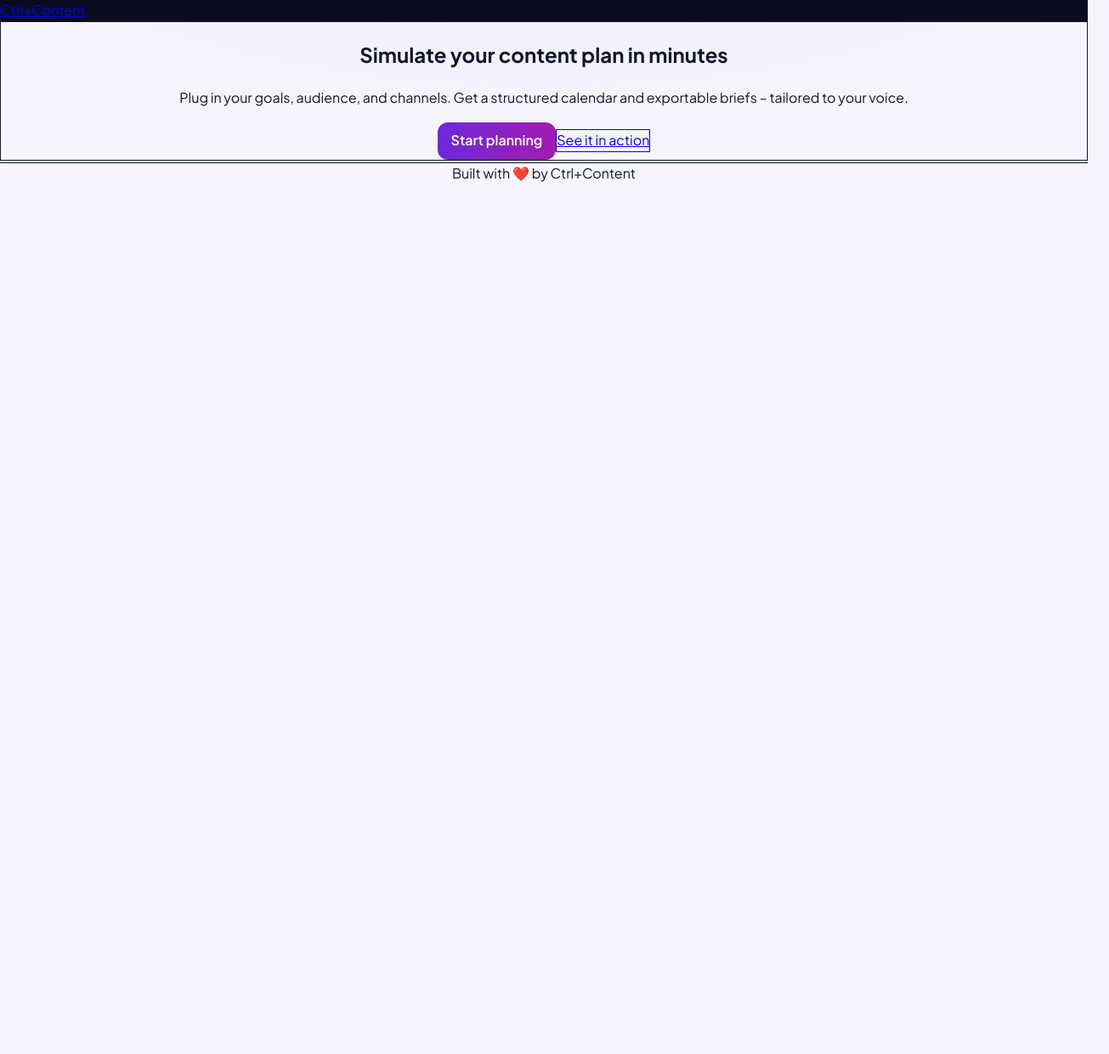
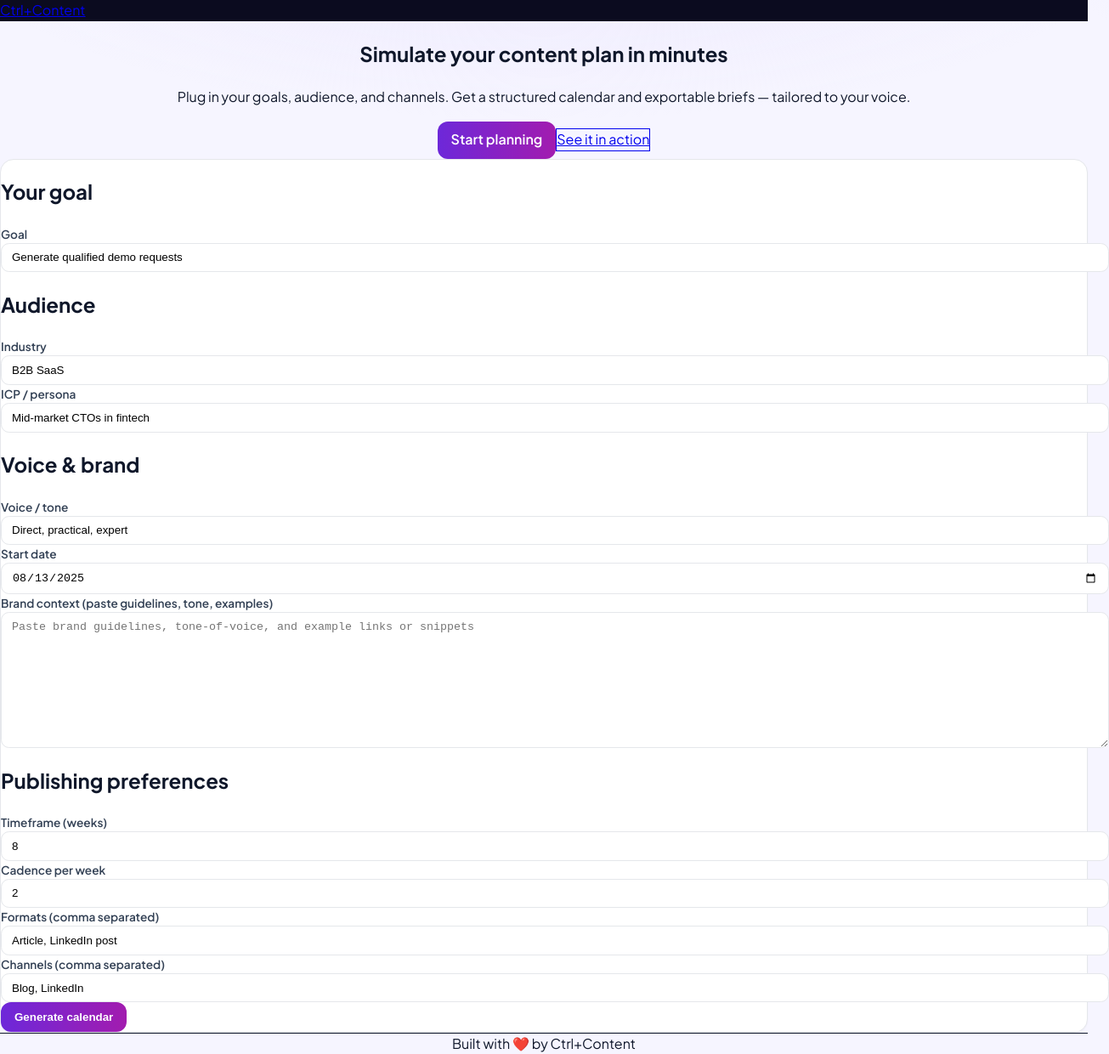
Before and after one commit to ctrlcontent/b2b-content-strategist, a Next.js app: page / in a window 1280 px wide. Shown: the whole page at 85% size, 1305 px wide, since content can reach past the window. Before the commit the page ends 800 px from the top, so only its background shows below. Built offline with nearby package versions, Linux system fonts and the light colour scheme.

Commit message:
fix: restore planner section + working anchor

```diff
--- a/app/page.js
+++ b/app/page.js
@@ -1,134 +1,371 @@
+// app/page.js
 "use client";
+
 import { useState } from "react";
+import Link from "next/link";
+import PlanView from "./components/PlanView";
 
+/* ---------- ICS builder (unchanged) ---------- */
+function buildICS(calendar, startDateStr) {
+  function fmt(dt) {
+    const y = dt.getUTCFullYear();
+    const m = String(dt.getUTCMonth() + 1).padStart(2, "0");
+    const d = String(dt.getUTCDate()).padStart(2, "0");
+    const hh = "09", mm = "00", ss = "00";
+    return `${y}${m}${d}T${hh}${mm}${ss}Z`;
+  }
+  const startDate = new Date(startDateStr + "T00:00:00");
+  const day = startDate.getDay();
+  const diffToMon = day === 0 ? -6 : 1 - day;
+  startDate.setDate(startDate.getDate() + diffToMon);
+
+  const events = [];
+  for (const w of calendar.weeks || []) {
+    let idx = 0;
+    for (const it of w.items || []) {
+      const dayOffset = Math.floor(idx % 5);
+      const dt = new Date(startDate);
+      dt.setDate(startDate.getDate() + (w.week - 1) * 7 + dayOffset);
+      events.push([
+        "BEGIN:VEVENT",
+        `UID:${w.week}-${idx}-${Math.random().toString(36).slice(2)}@ctrlcontent`,
+        `DTSTAMP:${fmt(new Date())}`,
+        `DTSTART:${fmt(dt)}`,
+        `DTEND:${fmt(new Date(dt.getTime() + 60 * 60 * 1000))}`,
+        `SUMMARY:${(it.title || "").replace(/\r|\n/g, " ")} (${it.format} on ${it.channel})`,
+        `DESCRIPTION:${[
+          `Persona: ${it.persona || ""}`,
+          `Stage: ${it.journeyStage || ""}`,
+          `Primary KW: ${it.primaryKeyword || ""}`,
+          `Supporting KWs: ${(it.supportingKeywords || []).join(", ")}`,
+          `CTA: ${it.cta || ""}`,
+          `Notes: ${it.notes || ""}`,
+        ].join("\\n").replace(/\r|\n/g, " ")}`,
+        "END:VEVENT",
+      ].join("\r\n"));
+      idx++;
+    }
+  }
+  return [
+    "BEGIN:VCALENDAR",
+    "VERSION:2.0",
+    "PRODID:-//Ctrl+Content//EN",
+    ...events,
+    "END:VCALENDAR",
+  ].join("\r\n");
+}
+
+/* ---------- Page ---------- */
 export default function Home() {
-  const [plan, setPlan] = useState(null);
+  const [form, setForm] = useState({
+    goal: "Generate qualified demo requests",
+    industry: "B2B SaaS",
+    icp: "Mid-market CTOs in fintech",
+    timeframeWeeks: 8,
+    cadencePerWeek: 2,
+    channels: "Blog, LinkedIn",
+    formats: "Article, LinkedIn post",
+    voice: "Direct, practical, expert",
+    startDate: "2025-08-13",
+    brandContext: "",
+  });
 
-  const onSubmit = (e) => {
+  const [loading, setLoading] = useState(false);
+  const [calendar, setCalendar] = useState(null);
+  const [error, setError] = useState("");
+
+  const onChange = (e) => setForm((f) => ({ ...f, [e.target.name]: e.target.value }));
+
+  async function onSubmit(e) {
     e.preventDefault();
-    // Your existing logic for generating plan...
-    // setPlan(generatedPlan);
-  };
+    setLoading(true);
+    setError("");
+    setCalendar(null);
+    try {
+      const payload = {
+        ...form,
+        timeframeWeeks: Number(form.timeframeWeeks),
+        cadencePerWeek: Number(form.cadencePerWeek),
+        channels: form.channels.split(",").map((s) => s.trim()).filter(Boolean),
+        formats: form.formats.split(",").map((s) => s.trim()).filter(Boolean),
+      };
+      const res = await fetch("/api/generate", {
+        method: "POST",
+        headers: { "Content-Type": "application/json" },
+        body: JSON.stringify(payload),
+      });
+      const data = await res.json();
+      if (!res.ok) throw new Error(data.error || "Generation failed");
+      setCalendar(data.calendar);
+    } catch (err) {
+      setError(String(err.message || err));
+    } finally {
+      setLoading(false);
+    }
+  }
 
   return (
-    <main className="max-w-6xl mx-auto px-6 py-10">
+    <>
       {/* Hero */}
       <section className="mb-10">
-        <div className="relative overflow-hidden rounded-3xl border border-slate-200 bg-white">
+        <div className="relative overflow-hidden rounded-3xl bg-white">
           <div
             className="absolute inset-0 opacity-[0.3]"
             style={{
               background:
                 "radial-gradient(1200px 400px at 50% -400px, #ede9fe 0, rgba(237,233,254,0) 60%)",
             }}
-          ></div>
+          />
           <div className="relative px-6 md:px-10 py-12 md:py-16 text-center">
             <h1 className="text-4xl md:text-5xl font-semibold tracking-tight">
               Simulate your content plan in minutes
             </h1>
             <p className="mt-4 text-slate-600 max-w-2xl mx-auto">
-              Plug in your goals, audience, and channels. Get a structured calendar and
-              exportable briefs – tailored to your voice.
+              Plug in your goals, audience, and channels. Get a structured calendar and exportable briefs — tailored to your voice.
             </p>
             <div className="mt-6 flex items-center justify-center gap-3">
-              <a href="#planner" className="btn">
-                Start planning
-              </a>
-              <a
-                href="#how-it-works"
-                className="px-4 py-2 rounded-lg border text-sm hover:bg-slate-50"
-              >
+              <Link href="#planner" className="btn">Start planning</Link>
+              <Link href="#how-it-works" className="px-4 py-2 rounded-lg border text-sm hover:bg-slate-50">
                 See it in action
-              </a>
+              </Link>
             </div>
           </div>
         </div>
       </section>
 
-      {/* Planner Form */}
+      {/* Planner form (this is what the button scrolls to) */}
       <section id="planner">
-        <form
-          onSubmit={onSubmit}
-          className="card p-8 grid gap-8 bg-white rounded-2xl border border-slate-200 shadow-sm"
-        >
-          {/* Keep all your existing grouped form fields here exactly as before */}
+        <form onSubmit={onSubmit} className="card p-8 grid gap-8">
+          <div>
+            <h2 className="text-xl font-semibold mb-2">Your goal</h2>
+            <label className="grid gap-1">
+              <span className="label">Goal</span>
+              <input className="input" name="goal" value={form.goal} onChange={onChange} />
+            </label>
+          </div>
+
+          <div>
+            <h2 className="text-xl font-semibold mb-2">Audience</h2>
+            <div className="grid grid-cols-1 md:grid-cols-2 gap-4">
+              <label className="grid gap-1">
+                <span className="label">Industry</span>
+                <input className="input" name="industry" value={form.industry} onChange={onChange} />
+              </label>
+              <label className="grid gap-1">
+                <span className="label">ICP / persona</span>
+                <input className="input" name="icp" value={form.icp} onChange={onChange} />
+              </label>
+            </div>
+          </div>
+
+          <div>
+            <h2 className="text-xl font-semibold mb-2">Voice & brand</h2>
+            <div className="grid grid-cols-1 md:grid-cols-2 gap-4">
+              <label className="grid gap-1">
+                <span className="label">Voice / tone</span>
+                <input className="input" name="voice" value={form.voice} onChange={onChange} />
+              </label>
+              <label className="grid gap-1">
+                <span className="label">Start date</span>
+                <input
+                  type="date"
+                  className="input"
+                  name="startDate"
+                  value={form.startDate}
+                  onChange={onChange}
+                />
+              </label>
+            </div>
+            <label className="grid gap-1 mt-4">
+              <span className="label">Brand context (paste guidelines, tone, examples)</span>
+              <textarea
+                className="textarea"
+                name="brandContext"
+                value={form.brandContext}
+                onChange={onChange}
+                placeholder="Paste brand guidelines, tone-of-voice, and example links or snippets"
+              />
+            </label>
+          </div>
+
+          <div>
+            <h2 className="text-xl font-semibold mb-2">Publishing preferences</h2>
+            <div className="grid grid-cols-1 md:grid-cols-3 gap-4">
+              <label className="grid gap-1">
+                <span className="label">Timeframe (weeks)</span>
+                <input
+                  type="number"
+                  min="1"
+                  className="input"
+                  name="timeframeWeeks"
+                  value={form.timeframeWeeks}
+                  onChange={onChange}
+                />
+              </label>
+              <label className="grid gap-1">
+                <span className="label">Cadence per week</span>
+                <input
+                  type="number"
+                  min="1"
+                  className="input"
+                  name="cadencePerWeek"
+                  value={form.cadencePerWeek}
+                  onChange={onChange}
+                />
+              </label>
+              <label className="grid gap-1">
+                <span className="label">Formats (comma separated)</span>
+                <input className="input" name="formats" value={form.formats} onChange={onChange} />
+              </label>
+            </div>
+
+            <label className="grid gap-1 mt-4">
+              <span className="label">Channels (comma separated)</span>
+              <input className="input" name="channels" value={form.channels} onChange={onChange} />
+            </label>
+          </div>
+
+          <div className="flex items-center gap-3">
+            <button type="submit" className="btn" disabled={loading}>
+              {loading ? "Generating…" : "Generate calendar"}
+            </button>
+            {error && <span className="text-red-600 text-sm">Error: {error}</span>}
+          </div>
         </form>
       </section>
 
-      {/* Plan Output */}
-      {plan && (
-        <section className="mt-16">
-          <div className="flex items-center gap-4 mb-6">
-            <h2 className="text-2xl font-semibold">Plan</h2>
-            <button className="btn-sm">Download CSV</button>
-            <button className="btn-sm">Download ICS</button>
+      {/* Downloads toolbar */}
+      {calendar && (
+        <div className="sticky top-0 z-10 mt-6 -mx-4 px-4 py-3 bg-[rgba(246,245,255,.9)] backdrop-blur border-b">
+          <div className="mx-auto max-w-6xl flex items-center gap-3">
+            <h3 className="font-semibold">Plan</h3>
+            <button
+              onClick={() => {
+                const rows = [
+                  ["Week","Title","Format","Channel","Persona","Stage","Primary Keyword","Supporting Keywords","CTA","Notes"],
+                ];
+                for (const w of calendar.weeks || []) {
+                  for (const it of w.items || []) {
+                    rows.push([
+                      w.week,
+                      it.title || "",
+                      it.format || "",
+                      it.channel || "",
+                      it.persona || "",
+                      it.journeyStage || "",
+                      it.primaryKeyword || "",
+                      (it.supportingKeywords || []).join("; "),
+                      it.cta || "",
+                      (it.notes || "").replace(/\n/g, " "),
+                    ]);
+                  }
+                }
+                const csv = rows
+                  .map((r) =>
+                    r
+                      .map((v) => {
+                        const s = String(v ?? "");
+                        const needs = /[",\n]/.test(s);
+                        const safe = s.replace(/"/g, '""');
+                        return needs ? `"${safe}"` : safe;
+                      })
+                      .join(",")
+                  )
+                  .join("\n");
+                const blob = new Blob([csv], { type: "text/csv;charset=utf-8;" });
+                const url = URL.createObjectURL(blob);
+                const a = document.createElement("a");
+                a.href = url;
+                a.download = "content-calendar.csv";
+                document.body.appendChild(a);
+                a.click();
+                a.remove();
+                URL.revokeObjectURL(url);
+              }}
+              className="btn px-3 py-1.5 text-sm"
+            >
+              Download CSV
+            </button>
+
+            <button
+              onClick={() => {
+                try {
+                  const ics = buildICS(calendar, form.startDate);
+                  const blob = new Blob([ics], { type: "text/calendar;charset=utf-8;" });
+                  const url = URL.createObjectURL(blob);
+                  const a = document.createElement("a");
+                  a.href = url;
+                  a.download = "content-calendar.ics";
+                  document.body.appendChild(a);
+                  a.click();
+                  a.remove();
+                  URL.revokeObjectURL(url);
+                } catch (e) {
+                  alert("Could not build ICS: " + (e?.message || e));
+                }
+              }}
+              className="btn px-3 py-1.5 text-sm"
+            >
+              Download ICS
+            </button>
           </div>
+        </div>
+      )}
 
-          {/* Pillars */}
-          <div className="bg-white border border-slate-200 rounded-xl p-6 mb-10 shadow-sm">
-            <h3 className="text-lg font-semibold mb-4">Pillars</h3>
-            <ul className="list-disc list-inside space-y-2 text-slate-700">
-              {/* map over plan.pillars here */}
-            </ul>
-          </div>
-
-          {/* Weeks */}
-          <div className="space-y-10">
-            {/* map over plan.weeks here */}
-            {/* Each week */}
-            <div className="bg-white border border-slate-200 rounded-xl p-6 shadow-sm">
-              <h4 className="text-xl font-semibold mb-4">Week 1</h4>
-              <div className="overflow-x-auto">
-                <table className="min-w-full border-collapse">
-                  <thead>
-                    <tr className="bg-slate-50">
-                      <th className="p-3 text-left text-sm font-semibold text-slate-700">
-                        Title
-                      </th>
-                      <th className="p-3 text-left text-sm font-semibold text-slate-700">
-                        Format
-                      </th>
-                      <th className="p-3 text-left text-sm font-semibold text-slate-700">
-                        Channel
-                      </th>
-                      <th className="p-3 text-left text-sm font-semibold text-slate-700">
-                        Persona
-                      </th>
-                      <th className="p-3 text-left text-sm font-semibold text-slate-700">
-                        Stage
-                      </th>
-                      <th className="p-3 text-left text-sm font-semibold text-slate-700">
-                        Primary keyword
-                      </th>
-                      <th className="p-3 text-left text-sm font-semibold text-slate-700">
-                        CTA
-                      </th>
-                      <th className="p-3 text-left text-sm font-semibold text-slate-700">
-                        Actions
-                      </th>
-                    </tr>
-                  </thead>
-                  <tbody className="divide-y divide-slate-200">
-                    {/* map over week.items here */}
-                    <tr>
-                      <td className="p-3 text-slate-700">Example title</td>
-                      <td className="p-3 text-slate-700">Article</td>
-                      <td className="p-3 text-slate-700">Blog</td>
-                      <td className="p-3 text-slate-700">Mid-market CTO</td>
-                      <td className="p-3 text-slate-700">TOFU</td>
-                      <td className="p-3 text-slate-700">fintech scaling</td>
-                      <td className="p-3 text-slate-700">Download guide</td>
-                      <td className="p-3">
-                        <button className="btn-sm">Generate brief</button>
-                      </td>
-                    </tr>
-                  </tbody>
-                </table>
-              </div>
-            </div>
-          </div>
-        </section>
+      {/* Plan cards */}
+      {calendar && (
+        <div className="mt-4">
+          <PlanView
+            calendar={calendar}
+            onBrief={async (_week, _i, item) => {
+              try {
+                const res = await fetch("/api/brief", {
+                  method: "POST",
+                  headers: { "Content-Type": "application/json" },
+                  body: JSON.stringify({
+                    goal: form.goal,
+                    industry: form.industry,
+                    icp: form.icp,
+                    voice: form.voice,
+                    brandContext: form.brandContext,
+                    item,
+                  }),
+                });
+                const data = await res.json();
+                if (!res.ok) throw new Error(data.error || "Brief generation failed");
+                const b = data.brief || {};
+                const lines = [];
+                lines.push(`# ${b.title || item.title || "Content brief"}`, "");
+                lines.push(`Goal alignment: ${b.goalAlignment || ""}`);
+                lines.push(`Target audience: ${b.targetAudience || ""}`);
+                lines.push(`Key angle: ${b.keyAngle || ""}`, "", "Outline:");
+                (b.outline || []).forEach((x, i) => lines.push(`${i + 1}. ${x}`));
+                lines.push("", "Key points:");
+                (b.keyPoints || []).forEach((x) => lines.push(`- ${x}`));
+                lines.push("", "Sources to cite:");
+                (b.sourcesToCite || []).forEach((x) =>
+                  lines.push(`- ${typeof x === "string" ? x : x.title ? `${x.title} — ${x.url}` : ""}`)
+                );
+                lines.push("", `CTA: ${b.cta || ""}`, "", "Distribution checklist:");
+                (b.distributionChecklist || []).forEach((x) => lines.push(`- ${x}`));
+                lines.push("", `Tone guidance: ${b.toneGuidance || form.voice || ""}`);
+                const txt = lines.join("\n");
+                const blob = new Blob([txt], { type: "text/plain;charset=utf-8;" });
+                const url = URL.createObjectURL(blob);
+                const a = document.createElement("a");
+                a.href = url;
+                a.download = `${(item.title || "brief").replace(/[^\w\-]+/g, "_").slice(0, 80)}.txt`;
+                document.body.appendChild(a);
+                a.click();
+                a.remove();
+                URL.revokeObjectURL(url);
+              } catch (e) {
+                alert("Could not generate brief: " + (e?.message || e));
+              }
+            }}
+          />
+        </div>
       )}
-    </main>
+    </>
   );
 }
```
